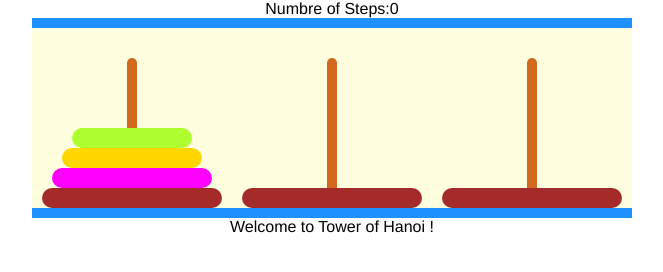
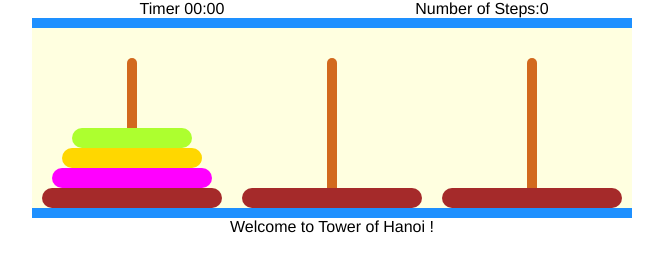
Before and after one commit to psionicmind/ga-project1, a plain HTML site: page index.html in a window 1280 px wide. Shown: the whole page, without its empty margins (308-971 px from the left). Drawn offline with Linux system fonts and the light colour scheme.

Commit message:
index.html add race and timer div
project-1-code-review.md
update "Technical Requirements" and "Other Deliverables"

readme.md
initial writeup of readme.me(no game link yet)

style.css
add race timer class

```diff
--- a/index.html
+++ b/index.html
@@ -10,7 +10,10 @@
 
 <body>
     <div class="container">
-        <div class="steps">Numbre of Steps:0</div>
+        <div class="race">
+            <div class="timer">Timer 00:00</div>
+            <div class="steps">Number of Steps:0</div>
+        </div>
         <div class="hanoi-board">
             <div class="tower">
                 <div class="stick"></div>
--- a/style.css
+++ b/style.css
@@ -14,6 +14,28 @@
     align-items: center;
     display: flex;
     flex-direction: column;
+  }
+
+  .race{
+    width: 600px;
+    display: flex;
+    align-items: center;
+  }
+
+  .timer{
+    width: 300px;
+    align-items:flex-start;
+    /* justify-content: left; */
+    display: grid;
+    /* flex-direction: column; */
+  }
+
+  .steps{
+    width:300px;
+    align-items:end;
+    /* justify-content: right; */
+    display: grid;
+    /* flex-direction: column; */
   }
 
   .hanoi-board {
```
Also changed, not shown: 2 other files.
